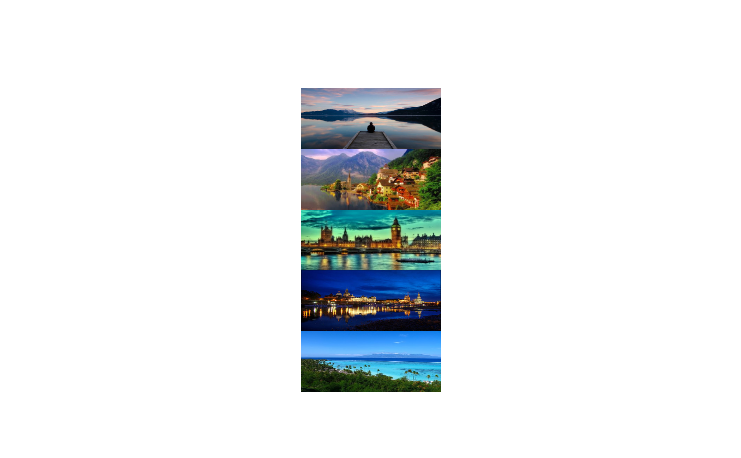
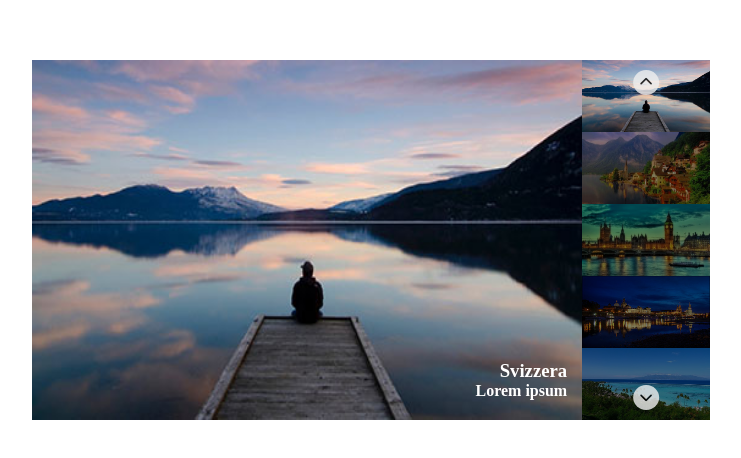
Before and after one commit to Michela-DC/js-array-carousel, a plain HTML site: page index.html in a window 1280 px wide. Shown: the part 160-618 px from the top of the page, without its empty margins (269-1010 px from the left). Drawn offline with Linux system fonts and the light colour scheme.

Commit message:
Updated layout, added for cicle for slide images

```diff
--- a/index.html
+++ b/index.html
@@ -5,6 +5,7 @@
     <meta http-equiv="X-UA-Compatible" content="IE=edge">
     <meta name="viewport" content="width=device-width, initial-scale=1.0">
     <link rel="stylesheet" href="style.css">
+    <link rel="stylesheet" href="https://cdnjs.cloudflare.com/ajax/libs/font-awesome/6.0.0/css/all.min.css">
     <title>Array Carousel</title>
 </head>
 <body>
@@ -12,9 +13,9 @@
     <main>
 
         <div class="container">
-            <div class="slider-container">
-                <figure class="slider">
-                    <!-- <img src="img/01.jpg" alt=""> -->
+            <div class="slide-container">
+                <figure class="slide-wrapper">
+                    <!-- <img class="slide" src="img/01.jpg" alt=""> -->
                 </figure>
                 <div class="img-info">
                     <h3>Svizzera</h3>
@@ -23,21 +24,17 @@
             </div>
 
             <div class="thumbnails-container">
-                <figure class="thumbnail">
-                    <!-- <img src="img/01.jpg" alt=""> -->
-                </figure>
-                <figure class="thumbnail">
-                    <!-- <img src="img/02.jpg" alt=""> -->
-                </figure>
-                <figure class="thumbnail">
-                    <!-- <img src="img/03.jpg" alt=""> -->
-                </figure>
-                <figure class="thumbnail">
-                    <!-- <img src="img/04.jpg" alt=""> -->
-                </figure>
-                <figure class="thumbnail">
-                    <!-- <img src="img/05.jpg" alt=""> -->
-                </figure>
+                <button id="btn-up">
+                    <i class="fa-solid fa-chevron-up"></i>
+                </button>
+                <!-- <img class="thumbnail active" src="img/01.jpg" alt="">
+                <img class="thumbnail" src="img/02.jpg" alt="">
+                <img class="thumbnail" src="img/03.jpg" alt="">
+                <img class="thumbnail" src="img/04.jpg" alt="">
+                <img class="thumbnail" src="img/05.jpg" alt=""> -->
+                <button id="btn-down">
+                    <i class="fa-solid fa-chevron-down"></i>
+                </button>
             </div>
         </div>
 
--- a/js/main.js
+++ b/js/main.js
@@ -12,7 +12,7 @@ const title = [
     'Gran Bretagna',
     'Germania',
     'Paradise'
-]
+];
 
 const text = [
     'Lorem ipsum, dolor sit amet consectetur adipisicing elit. Et temporibus voluptatum suscipit tempore aliquid deleniti aut veniam inventore eligendi ex ad ullam, cumque provident totam omnis, magnam dolores dolorum corporis.',
@@ -20,17 +20,78 @@ const text = [
     'Lorem ipsum, dolor sit amet consectetur adipisicing elit.',
     'Lorem ipsum, dolor sit amet consectetur adipisicing elit. Et temporibus voluptatum suscipit tempore aliquid deleniti aut veniam inventore eligendi ex ad ullam,',
     'Et temporibus voluptatum suscipit tempore aliquid deleniti aut veniam inventore eligendi ex ad ullam,',
-]
+];
+
+let activeIndex = 0; // creo un indice che mi serve per spostare la classe active incrementando o decrementando l'indice - lo inizializzo a zero per partire dalla prima slide
 
 // Creo un ciclo for per la lunghezza dell'array e ad ogni giro dentro l'array:
 // - creo un elemento <img> e dentro a ogni img vado ad inserire una delle immagini che recupero usando l'indice dentro array items
-// - ogni elemento img va inserito dentro al container
-
+// - ogni elemento img va inserito dentro al container delle thumbnail
 for(let i = 0; i < items.length; i++){
     console.log(i);
-    const imgElement = ` <img src="${items[i]}" alt="">`;
+
+    const imgElement = ` <img class="thumbnail" src="${items[i]}" alt="">`;
     console.log(imgElement);
-    const figureElement = document.getElementsByClassName("thumbnail")[i];
-    console.log(figureElement);
-    figureElement.innerHTML += ` ${imgElement}`;
+
+    const thumbnailsContainer = document.querySelector(".thumbnails-container");
+    console.log(thumbnailsContainer);
+    thumbnailsContainer.innerHTML += ` ${imgElement}`;
+
+    // faccio la stessa cosa per le slide grandi
+    const imgSlide = ` <img class="slide" src="${items[i]}">`;
+    console.log(imgSlide);
+
+    const slideWrapper = document.querySelector('.slide-wrapper');
+    slideWrapper.innerHTML += ` ${imgSlide}`;
 }
+
+// salvo l'array delle thumbnail e quello delle slide
+const thumbnail = [...document.getElementsByClassName("thumbnail")]; // const thumbnail = document.getElementsByClassName("thumbnail"); se avessi fatto così mi ritornava una lista di nodi
+
+const slide = [...document.getElementsByClassName("slide")];
+console.log(thumbnail, slide);
+
+// imposto la thumbnail e la slide attiva in base all'indice di partenza
+thumbnail[activeIndex].classList.add('active'); // Se avessi fatto imgElement.classlist.add("active"); così non funziona perché imgElement é una stringa quindi mi sono creata l'array per prenderne gli elementi
+
+slide[activeIndex].classList.add('active-slide');
+console.log(thumbnail[activeIndex], slide[activeIndex]);
+
+// al click sui bottoni mi sposto su o giù di una immagine
+const btnUp = document.getElementById('btn-up');
+console.log(btnUp);
+
+const btnDown = document.getElementById('btn-down');
+console.log(btnUp);
+
+btnUp.addEventListener('click', function(){
+    console.log('vai sù');
+
+    // devo togliere la classe active dalla slide e dalla thumbnail correnti
+    slide[activeIndex].classList.remove('active-slide');
+    console.log(slide[activeIndex]);
+    thumbnail[activeIndex].classList.remove('active');
+    console.log(thumbnail[activeIndex]);
+
+    //incremento l'activeIndex per stabilire la nuova thumbnail e la nuova slide corrente
+    activeIndex --;
+
+    // devo aggiungere la classe active dalla slide e dalla thumbnail correnti
+    thumbnail[activeIndex].classList.add('active');
+    console.log(thumbnail[activeIndex]);
+    slide[activeIndex].classList.add('active-slide');
+    console.log(slide[activeIndex]);
+
+})
+
+btnDown.addEventListener('click', function(){
+    console.log('vai giù');
+
+    slide[activeIndex].classList.remove('active-slide');
+    thumbnail[activeIndex].classList.remove('active');
+
+    activeIndex ++;
+
+    thumbnail[activeIndex].classList.add('active');
+    slide[activeIndex].classList.add('active-slide');
+})
--- a/style.css
+++ b/style.css
@@ -15,14 +15,15 @@ main {
     display: flex;
 }
 
-.slider-container{
+.slide-container{
     position: relative;
 }
 
-.slider img{
-    height: 38vh;
-    width: 58vw;
+.slide{
+    height: 45vh;
+    width: 43vw;
     bottom: 10px;
+    display: none;
 }
 
 .img-info{
@@ -33,12 +34,56 @@ main {
     color: white;
 }
 
-.thumbnail img{
-    height: calc(38vh / 5);
-    width: 140px;
+.thumbnails-container{
+    position: relative;
+}
+
+#btn-up, #btn-down{
+    border: none;
+    border-radius: 50%;
+    padding: 5px 7px;
+    position: absolute;
+    opacity: 0.8;
+    z-index: 10;
+}
+
+#btn-up{
+    top: 10px;
+    left: 50%;
+    transform: translate(-50%);
+}
+
+#btn-down{
+    bottom: 10px;
+    left: 50%;
+    transform: translate(-50%);
+}
+
+.thumbnails-container{
+    position: relative;
+}
+
+.thumbnails-container::after{
+    content: "";
+    position: absolute;
+    top: 0;
+    left: 0;
+    bottom: 0;
+    right: 0;
+    background-color: rgba(0, 0, 0, 0.5);
+}
+
+.thumbnail{
+    height: 9vh;
+    width: 10vw;
     display: block;
 }
 
 .active{
-    border: 1px solid red;
+    position: relative;
+    z-index: 8;
 }
+
+.active-slide{
+    display: block;
+}
```
